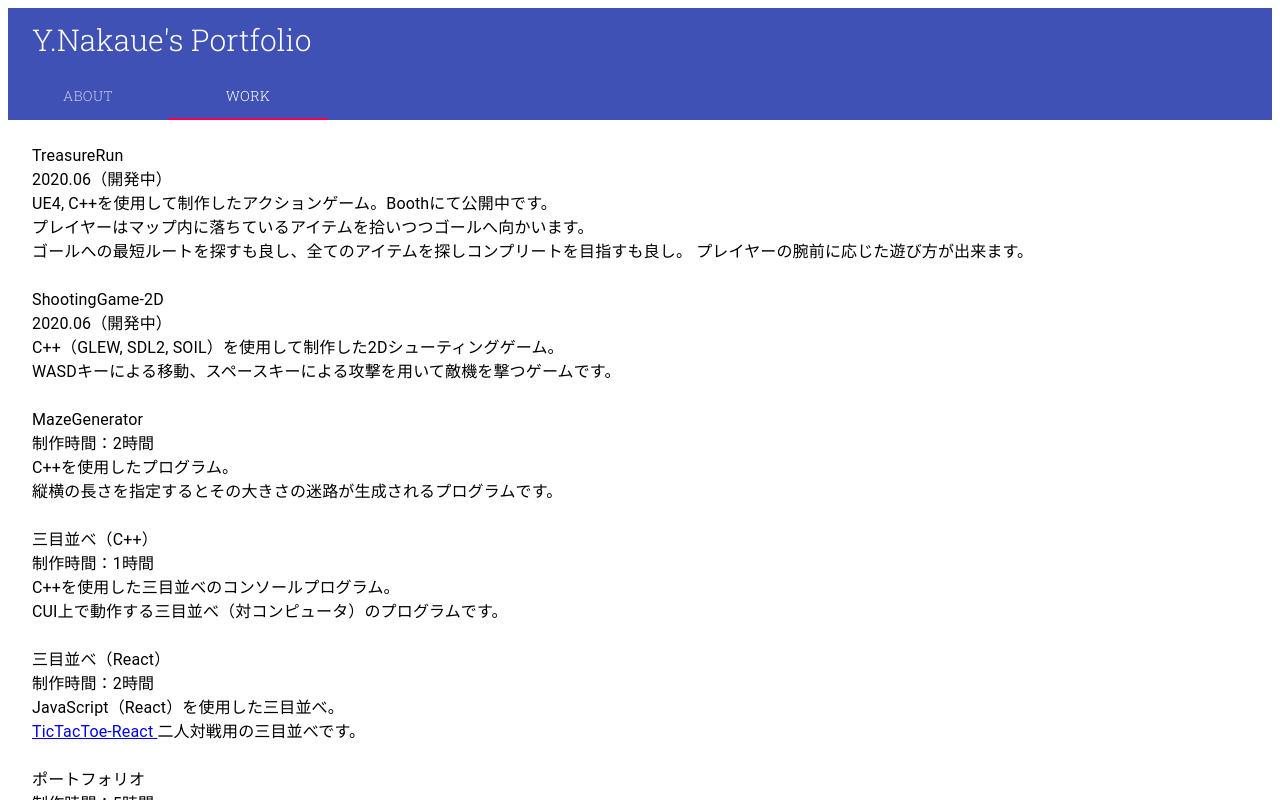
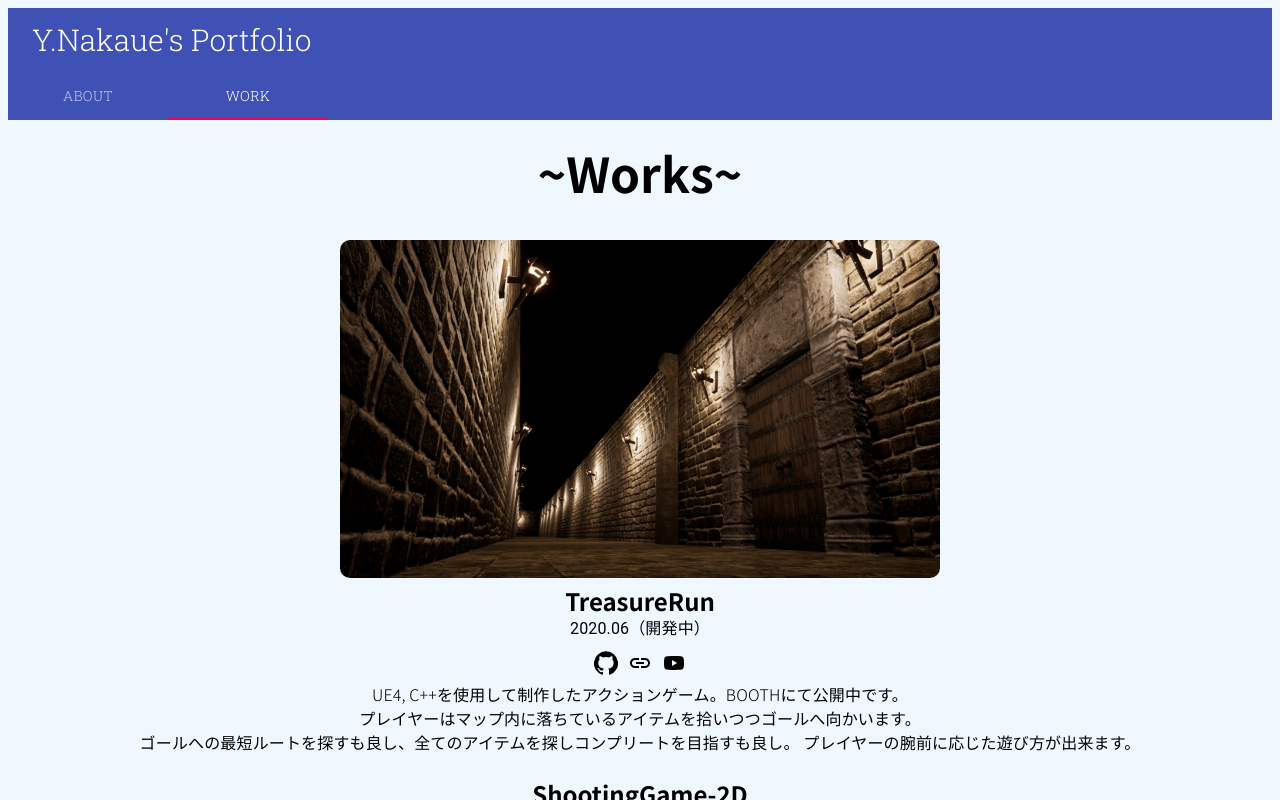
Before and after one commit to nkue-yst/Portfolio, a React app: page / in a window 1280 px wide. Both pictures are taken after a click on the tab "WORK". Shown: the top 800 px of the page. Built offline with nearby package versions, Linux system fonts and the light colour scheme.

Commit message:
Update works page

```diff
--- a/src/About.js
+++ b/src/About.js
@@ -3,6 +3,9 @@ import { makeStyles } from '@material-ui/core/styles';
 import Typography from '@material-ui/core/Typography';
 
 const useStyles = makeStyles((theme) => ({
+  root: {
+    textAlign: "center",
+  },
   title: {
     fontFamily: 'Noto Sans JP',
     fontWeight: 700,
@@ -10,7 +13,7 @@ const useStyles = makeStyles((theme) => ({
   context: {
     fontFamily: 'Noto Sans JP',
     fontWeight: 300,
-    marginBottom: 20,
+    marginBottom: 30,
   }
 }));
 
@@ -18,7 +21,9 @@ export default function About() {
   const classes = useStyles();
 
   return (
-    <div>
+    <div className={classes.root}>
+      <Typography variant="h3" className={classes.title} style={{ marginBottom: 40 }}>~About~</Typography>
+
       <Typography variant="h5" className={classes.title}>Name</Typography>
       <Typography className={classes.context}>Yoshito Nakaue</Typography>
 
--- a/src/MenuBar.js
+++ b/src/MenuBar.js
@@ -18,7 +18,6 @@ const useStyles = makeStyles((theme) => ({
   title: {
     fontFamily: 'Roboto Slab',
     fontSize: 30,
-    flexGrow: 1,
   },
   tab: {
     fontFamily: 'Roboto Slab',
--- a/src/Work.js
+++ b/src/Work.js
@@ -1,56 +1,85 @@
 import React from 'react';
 import { makeStyles } from '@material-ui/core/styles';
 import Typography from '@material-ui/core/Typography';
+import GitHubIcon from '@material-ui/icons/GitHub';
+import LinkIcon from '@material-ui/icons/Link';
+import YouTubeIcon from '@material-ui/icons/YouTube';
+
+import img1 from './image/treasurerun_title.jpg'
 
 const useStyles = makeStyles((theme) => ({
-
+  root: {
+    textAlign: "center",
+  },
+  img: {
+    borderRadius: 10,
+    maxWidth: 600,
+    minWidth: 300,
+  },
+  title: {
+    fontFamily: 'Noto Sans JP',
+    fontWeight: 700,
+  },
+  period: {
+    marginBottom: 10,
+  },
+  context: {
+    fontFamily: 'Noto Sans JP',
+    fontWeight: 300,
+  },
 }));
 
 export default function Work() {
   const classes = useStyles();
 
   return (
-    <div>
-      <Typography>TreasureRun</Typography>
-      <Typography>2020.06（開発中）</Typography>
-      <Typography>
-        UE4, C++を使用して制作したアクションゲーム。Boothにて公開中です。<br />
+    <div className={classes.root}>
+      <Typography variant="h3" className={classes.title} style={{ marginBottom: 40 }}>~Works~</Typography>
+
+      <img src={img1} width="50%" className={classes.img} />
+      <Typography variant="h5" className={classes.title}>TreasureRun</Typography>
+      <Typography className={classes.period}>2020.06（開発中）</Typography>
+      <a href="https://github.com/nkue-yst/UE4src-TreasureRun" target="_blank" style={{ marginRight: 10 }}><GitHubIcon /></a>
+      <a href="https://yossyi.booth.pm/items/2127894" target="_blank" style={{ marginRight: 10 }}><LinkIcon /></a>
+      <a href="https://youtu.be/1jP5hKf6bCY" target="_blank"><YouTubeIcon /></a>
+      <Typography className={classes.context}>
+        UE4, C++を使用して制作したアクションゲーム。BOOTHにて公開中です。<br />
         プレイヤーはマップ内に落ちているアイテムを拾いつつゴールへ向かいます。<br />
         ゴールへの最短ルートを探すも良し、全てのアイテムを探しコンプリートを目指すも良し。
         プレイヤーの腕前に応じた遊び方が出来ます。<br /><br />
       </Typography>
 
-      <Typography>ShootingGame-2D</Typography>
-      <Typography>2020.06（開発中）</Typography>
-      <Typography>
+      <Typography variant="h5" className={classes.title}>ShootingGame-2D</Typography>
+      <Typography className={classes.period}>2020.06（開発中）</Typography>
+      <Typography className={classes.context}>
         C++（GLEW, SDL2, SOIL）を使用して制作した2Dシューティングゲーム。<br />
         WASDキーによる移動、スペースキーによる攻撃を用いて敵機を撃つゲームです。<br /><br />
       </Typography>
 
-      <Typography>MazeGenerator</Typography>
-      <Typography>制作時間：2時間</Typography>
-      <Typography>
-        C++を使用したプログラム。<br />
+      <Typography variant="h5" className={classes.title}>MazeGenerator</Typography>
+      <Typography className={classes.period}>制作時間：2時間</Typography>
+      <Typography className={classes.context}>
+        C++を使用した迷路生成プログラム。<br />
         縦横の長さを指定するとその大きさの迷路が生成されるプログラムです。<br /><br />
       </Typography>
 
-      <Typography>三目並べ（C++）</Typography>
-      <Typography>制作時間：1時間</Typography>
-      <Typography>
+      <Typography variant="h5" className={classes.title}>三目並べ（C++）</Typography>
+      <Typography className={classes.period}>制作時間：1時間</Typography>
+      <Typography className={classes.context}>
         C++を使用した三目並べのコンソールプログラム。<br />
         CUI上で動作する三目並べ（対コンピュータ）のプログラムです。<br /><br />
       </Typography>
 
-      <Typography>三目並べ（React）</Typography>
-      <Typography>制作時間：2時間</Typography>
-      <Typography>
+      <Typography variant="h5" className={classes.title}>三目並べ（React）</Typography>
+      <Typography className={classes.period}>制作時間：2時間</Typography>
+      <Typography className={classes.context}>
         JavaScript（React）を使用した三目並べ。<br />
         <a href="https://nkue-yst.github.io/TicTacToe-React/">TicTacToe-React </a>二人対戦用の三目並べです。<br /><br />
       </Typography>
 
-      <Typography>ポートフォリオ</Typography>
-      <Typography>制作時間：5時間</Typography>
-      <Typography>
+      <Typography variant="h5" className={classes.title}>ポートフォリオ</Typography>
+      <Typography className={classes.period}>制作時間：5時間</Typography>
+      <Typography className={classes.context}>
         JavaScropt（React, Material-UI）を使用したポートフォリオサイト。<br />
         UIライブラリにMaterial-UIを使用しています。github-pagesを用いて公開しています。
       </Typography>
--- a/src/index.css
+++ b/src/index.css
@@ -1,2 +1,14 @@
 @import url('https://fonts.googleapis.com/css2?family=Roboto+Slab:wght@300&display=swap');
 @import url('https://fonts.googleapis.com/css2?family=Noto+Sans+JP:wght@300;700&display=swap');
+
+body {
+    background-color: aliceblue;
+}
+
+a {
+    color: black;
+}
+
+a:hover {
+    color: gray;
+}
```
Also changed, not shown: src/image/treasurerun_title.jpg (added).
